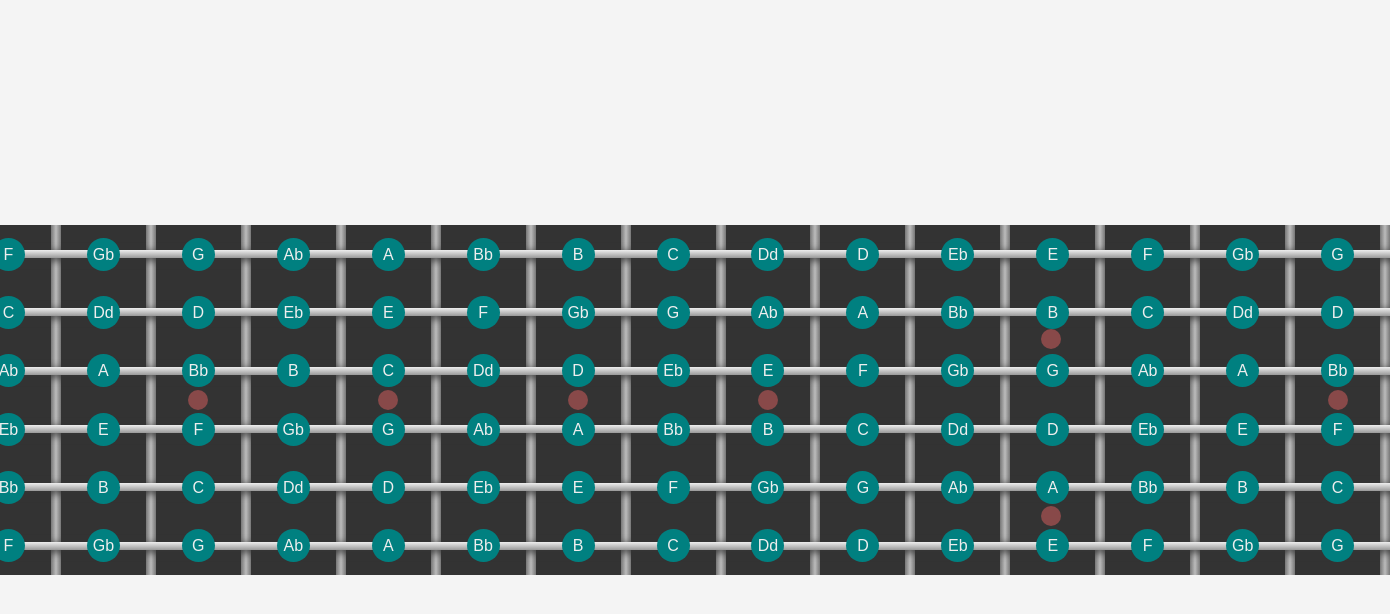
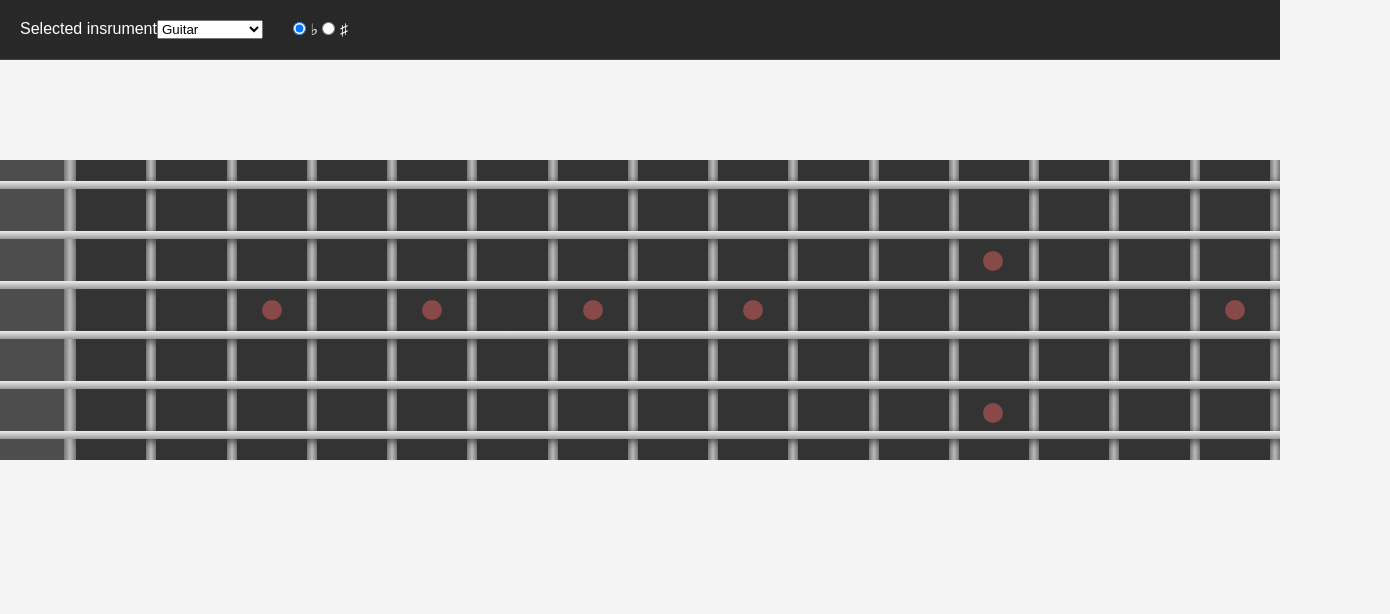
Before and after one commit to t-raidlova/fretboard.digital, a plain HTML site: page index.html in a window 1280 px wide. Shown: the whole page, 1390 px wide, since content can reach past the window. Drawn offline with Linux system fonts and the light colour scheme.

Commit message:
sharps/flats selector

```diff
--- a/index.html
+++ b/index.html
@@ -8,9 +8,22 @@
     <link rel="stylesheet" href="styles.css">
 </head>
 <body>
-    <div class="container">
+    <div class="settings">
+        <label for="instrument-selector">Selected insrument</label>
+        <select name="instrument-selector" id="instrument-selector"></select>
+
+        <div class="accidental-selector">
+            <input type="radio" class="acc-select" id="flats" name="accidentals" value="flats" checked>
+            <label for="flats">♭</label>
+            <input type="radio" class="acc-select" id="sharps" name="accidentals" value="sharps">
+            <label for="flats">♯</label>
+        </div>
+
+    </div>
+
+
         <div class="fretboard"></div>
-    </div>
+
 
 <script src="main.js"></script>
 
--- a/main.js
+++ b/main.js
@@ -1,20 +1,37 @@
 const root = document.documentElement;
 const fretboard = document.querySelector(".fretboard");
-const numberOfFrets = 15;
-const numberOfStrings = 6;
+const selectedInstrumentSelector = document.querySelector('#instrument-selector');
+
+const accidentalSelector = document.querySelector('.accidental-selector');
+
+let numberOfFrets = 15;
+
 const singleFretMarkPositions = [3, 5, 7, 9, 15, 17, 19, 21];
 const doubleFretMarkPositions = [12, 24];
 const notesFlat = ['C','Dd','D','Eb','E','F','Gb','G','Ab','A','Bb','B'];
 const notesSharp = ['C','C#','D','D#','E','F','F#','G','G#','A','A#','B'];
 let accidentals = 'flats';
-const guitarTuning = [4, 11, 7, 2, 9, 4]
+
+const instrumentTuningPresets = {
+    'Guitar': [4, 11, 7, 2, 9, 4],
+    'Bass 4 strings': [7, 2, 9, 4],
+    'Bass 5 strings': [7, 2, 9, 4, 11],
+    'Ukulele': [9, 4, 0, 7]
+};
+
+let selectedInstrument = 'Guitar';
+let numberOfStrings = instrumentTuningPresets[selectedInstrument].length;
 
 const app = {
     init() {
-        this.setupFreatboard()
+        this.setupFreatboard();
+        this.setupSelectedInstrumentSelector();
+        this.setupEventListers();
     },
 
     setupFreatboard() {
+        fretboard.innerHTML = '';
+
         //updating css variables
         root.style.setProperty("--number-of-strings", numberOfStrings)
 
@@ -31,9 +48,9 @@ const app = {
                 string.appendChild(noteFret);
 
                 //adding note names to fretboard
-                // using the iterated fret and index of guitar tuning as note index
+                // using the iterated fret and index of tuning as note index
                 // the remainder of note index
-                let noteName = this.generateNoteNames((fret + guitarTuning[i]), accidentals);
+                let noteName = this.generateNoteNames((fret + instrumentTuningPresets[selectedInstrument][i]), accidentals);
                 noteFret.setAttribute('data-note', noteName)
 
 
@@ -48,12 +65,10 @@ const app = {
                     doubleFretMark.classList.add("double-fretmark");
                     noteFret.appendChild(doubleFretMark)
                 }
-
             }
         }
     },
     generateNoteNames(noteIndex, accidentals) {
-
         noteIndex = noteIndex % 12;
         let noteName;
         if (accidentals === 'flats') {
@@ -62,6 +77,36 @@ const app = {
             noteName = notesSharp[noteIndex]
         }
         return noteName;
+    },
+    setupSelectedInstrumentSelector(){
+        for(instrument in instrumentTuningPresets){
+            let instrumentOption = tools.createElement('option', instrument);
+            selectedInstrumentSelector.appendChild(instrumentOption);
+        }
+    },
+    setupEventListers(){
+        fretboard.addEventListener("mouseover", event =>{
+            if(event.target.classList.contains('note-fret')){
+                event.target.style.setProperty("--noteDotOpacity", 1)
+            }
+        });
+        fretboard.addEventListener("mouseout", (event)=>{
+            event.target.style.setProperty("--noteDotOpacity", 0)
+        });
+        selectedInstrumentSelector.addEventListener('change', (e)=>{
+            selectedInstrument = e.target.value;
+            numberOfStrings = instrumentTuningPresets[selectedInstrument].length;
+            this.setupFreatboard();
+        });
+        accidentalSelector.addEventListener('click', (event)=>{
+            if(event.target.classList.contains('acc-select')){
+                accidentals = event.target.value;
+                this.setupFreatboard();
+            } else {
+                return;
+            }
+        })
+
     }
 }
 
--- a/styles.css
+++ b/styles.css
@@ -1,11 +1,12 @@
 :root {
-    --fretboard-height: 350;
+    --fretboard-height: 300;
     --number-of-strings: 6;
     --string-height: 8;
     --half-string-height: calc(var(--string-height) / 2 );
     --string-top-position: calc(var(--fretboard-height) / var(--number-of-strings) / 2 - var(--half-string-height));
     --double-fretmark-position-1: calc(var(--fretboard-height) * 0.25 );
     --double-fretmark-position-2: calc(var(--fretboard-height) * 0.75 );
+    --noteDotOpacity: 0;
 }
 
 *{
@@ -19,11 +20,18 @@ body{
     font-family: Arial, Helvetica, sans-serif;
 }
 
-.container {
-display: flex;
-height: 100vh;
-align-items: center;
-justify-content: center;
+.settings {
+    display: flex;
+    color: white;
+    padding: 20px;
+    border-bottom: 1px solid #444;
+    background: #282828;
+    width: 100%;
+}
+
+.accidental-selector {
+    margin-left: 30px;
+
 }
 
 .fretboard {
@@ -31,8 +39,9 @@ justify-content: center;
     flex-direction: column;
     background: #333;
     width: 100%;
-    min-width: 1500px;
-    height: calc(var(--fretboard-height) * 1px)
+    /* min-width: 1300px; */
+    height: calc(var(--fretboard-height) * 1px);
+    margin-top: 100px;
 }
 
 .string {
@@ -81,7 +90,7 @@ justify-content: center;
     background: teal;
     z-index: 2;
     color: #eee;
-    opacity: 1;
+    opacity: var(--noteDotOpacity)
 }
 
 .single-fretmark:after, .double-fretmark:before, .double-fretmark:after {
```
